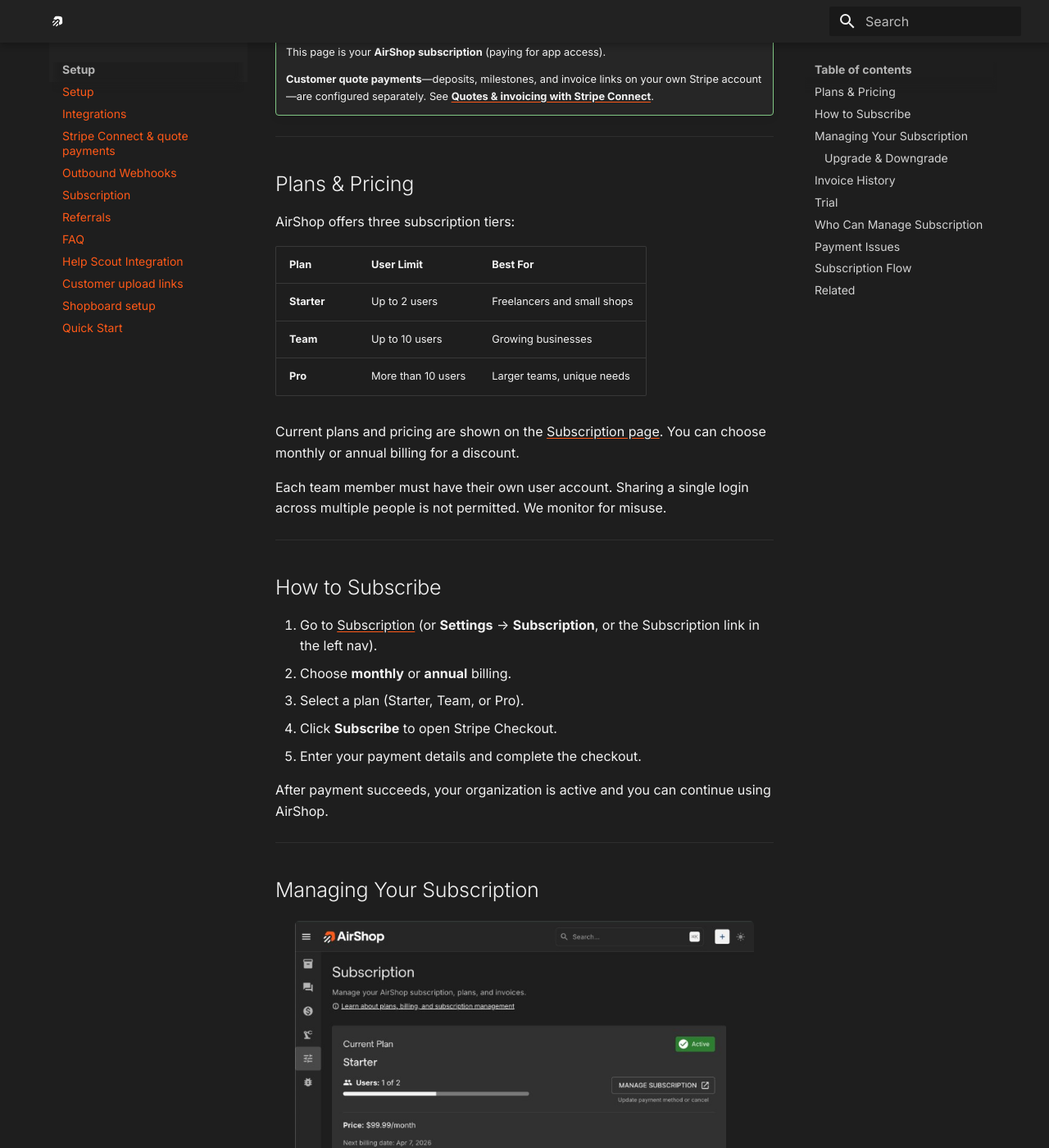
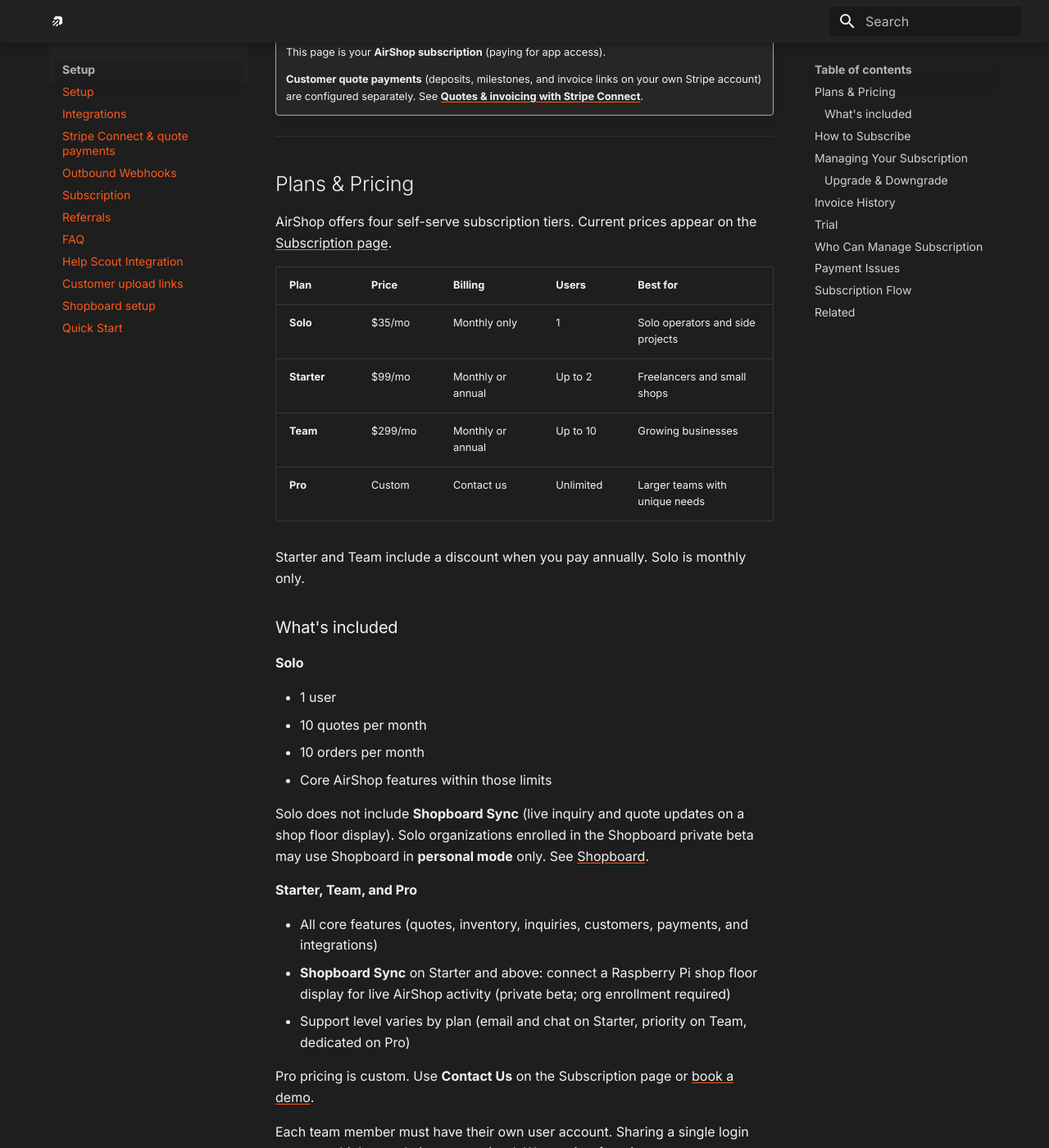
Before and after one commit to jbrewlet/airshop-docs, an MkDocs documentation site: the page built from docs/setup/subscription.md, in a window 1280 px wide and 1400 px high, scrolled down 299 px. Shown: the whole window at 82% size. Built offline with MkDocs 1.6.1 and Material for MkDocs 9.7.7, drawn with Linux system fonts in a browser that asks for light colours; plug-ins that fetch from the network failed and are left out; some of the changed text lies outside the part shown.

Commit message:
docs: document Solo plans and Shopboard Sync
Keep Sync on Starter and above. Solo is personal mode only.

```diff
--- a/docs/setup/subscription.md
+++ b/docs/setup/subscription.md
@@ -1,7 +1,7 @@
 ---
 title: Subscription
 description: Manage your AirShop subscription, plans, and payment. Required for all organizations.
-keywords: [subscription, plans, payment, trial, Stripe]
+keywords: [subscription, plans, payment, trial, Stripe, Solo, Starter, Team, Pro]
 ---
 
 # Subscription
@@ -11,21 +11,41 @@
 !!! note "Subscription vs. customer payments"
     This page is your **AirShop subscription** (paying for app access).
 
-    **Customer quote payments**—deposits, milestones, and invoice links on your own Stripe account—are configured separately. See **[Quotes & invoicing with Stripe Connect](stripe-payments.md)**.
+    **Customer quote payments** (deposits, milestones, and invoice links on your own Stripe account) are configured separately. See **[Quotes & invoicing with Stripe Connect](stripe-payments.md)**.
 
 ---
 
 ## Plans & Pricing
 
-AirShop offers three subscription tiers:
+AirShop offers four self-serve subscription tiers. Current prices appear on the [Subscription page](https://airshop.work/subscription).
 
-| Plan | User Limit | Best For |
-|------|------------|----------|
-| **Starter** | Up to 2 users | Freelancers and small shops |
-| **Team** | Up to 10 users | Growing businesses |
-| **Pro** | More than 10 users | Larger teams, unique needs |
+| Plan | Price | Billing | Users | Best for |
+|------|-------|---------|-------|----------|
+| **Solo** | $35/mo | Monthly only | 1 | Solo operators and side projects |
+| **Starter** | $99/mo | Monthly or annual | Up to 2 | Freelancers and small shops |
+| **Team** | $299/mo | Monthly or annual | Up to 10 | Growing businesses |
+| **Pro** | Custom | Contact us | Unlimited | Larger teams with unique needs |
 
-Current plans and pricing are shown on the [Subscription page](https://airshop.work/subscription). You can choose monthly or annual billing for a discount.
+Starter and Team include a discount when you pay annually. Solo is monthly only.
+
+### What's included
+
+**Solo**
+
+- 1 user
+- 10 quotes per month
+- 10 orders per month
+- Core AirShop features within those limits
+
+Solo does not include **Shopboard Sync** (live inquiry and quote updates on a shop floor display). Solo organizations enrolled in the Shopboard private beta may use Shopboard in **personal mode** only. See [Shopboard](shopboard.md).
+
+**Starter, Team, and Pro**
+
+- All core features (quotes, inventory, inquiries, customers, payments, and integrations)
+- **Shopboard Sync** on Starter and above: connect a Raspberry Pi shop floor display for live AirShop activity (private beta; org enrollment required)
+- Support level varies by plan (email and chat on Starter, priority on Team, dedicated on Pro)
+
+Pro pricing is custom. Use **Contact Us** on the Subscription page or [book a demo](https://cal.com/airshop/demo).
 
 Each team member must have their own user account. Sharing a single login across multiple people is not permitted. We monitor for misuse.
 
@@ -34,8 +54,8 @@
 ## How to Subscribe
 
 1. Go to [Subscription](https://airshop.work/subscription) (or **Settings** → **Subscription**, or the Subscription link in the left nav).
-2. Choose **monthly** or **annual** billing.
-3. Select a plan (Starter, Team, or Pro).
+2. Choose **monthly** or **annual** billing (Solo is monthly only).
+3. Select a plan (Solo, Starter, Team, or Pro).
 4. Click **Subscribe** to open Stripe Checkout.
 5. Enter your payment details and complete the checkout.
 
@@ -45,13 +65,15 @@
 
 ## Managing Your Subscription
 
-![Subscription page with an active plan showing current plan, upgrade options, and invoice history](../assets/subscription-active.png){ .screenshot }
+![Subscription page with an active plan: current plan summary, plan cards, and invoice history](../assets/subscription-active.png){ .screenshot }
+
+_Screenshot shows a Starter subscription example. The live Subscription page lists Solo, Starter, Team, and Pro; plan cards and features may differ from this capture._
 
 Use **Manage subscription** on the [Subscription page](https://airshop.work/subscription) to open the Stripe Customer Portal. There you can:
 
 - Update your payment method
 - Change your plan (upgrade or downgrade)
-- Switch between monthly and annual billing
+- Switch between monthly and annual billing (Starter and Team only)
 - Cancel your subscription
 - View and download invoices
 
@@ -125,6 +147,7 @@
 
 ## Related
 
+- [Shopboard](shopboard.md) — Shop floor displays, Shopboard Sync, and plan requirements
 - [Quotes & invoicing with Stripe Connect](stripe-payments.md) — Collecting deposits or milestones from **your** customers (separate from your AirShop subscription here).
 - [Setup FAQ](faq.md)
 - [Glossary](../glossary.md) — Subscription, Organization Administrator
```
Also changed, not shown: docs/glossary.md (+9 -1 lines), docs/integrations/index.md (+1 -1 lines), docs/setup/faq.md (+5 -1 lines), docs/setup/shopboard.md (+22 -3 lines).
